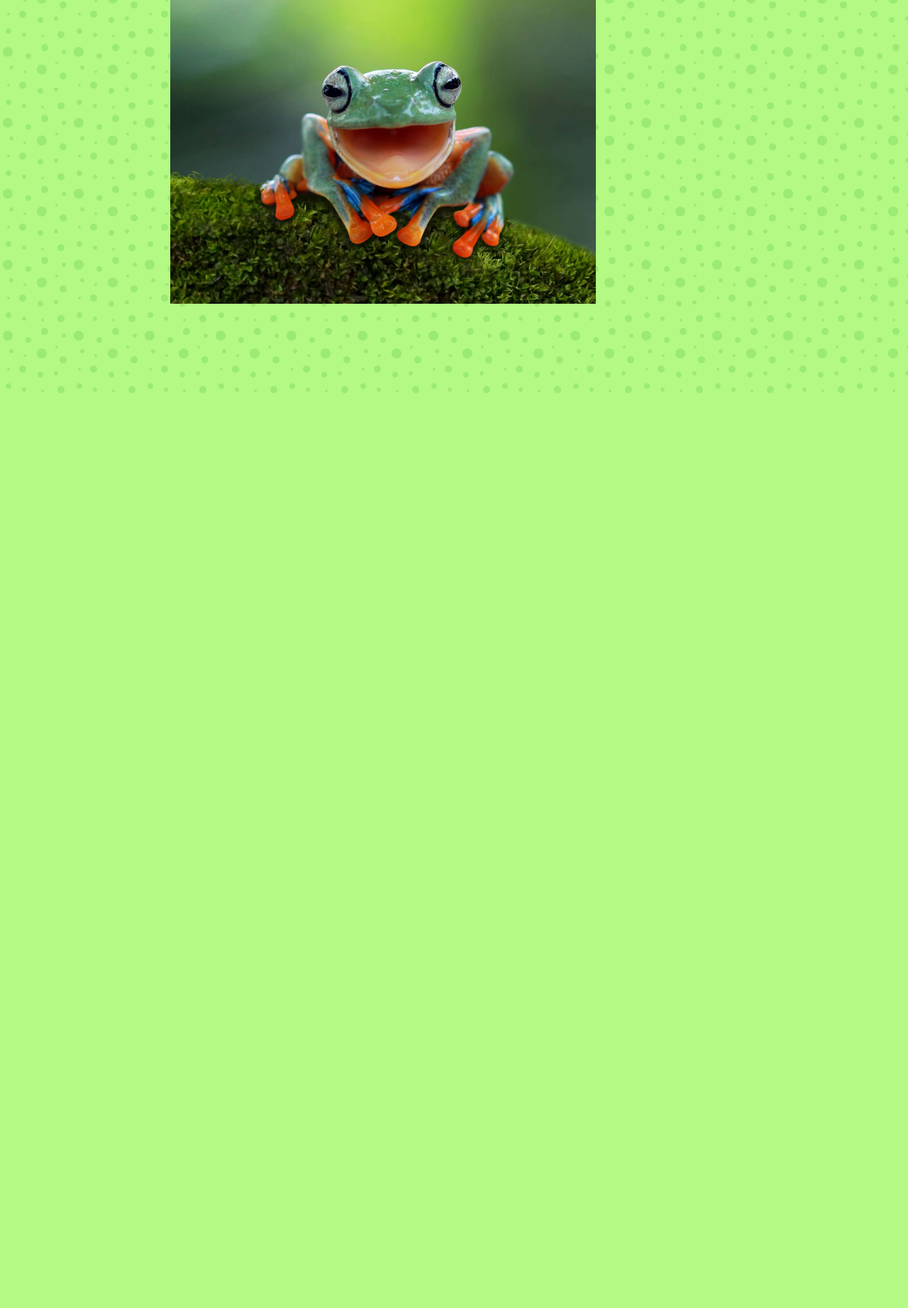
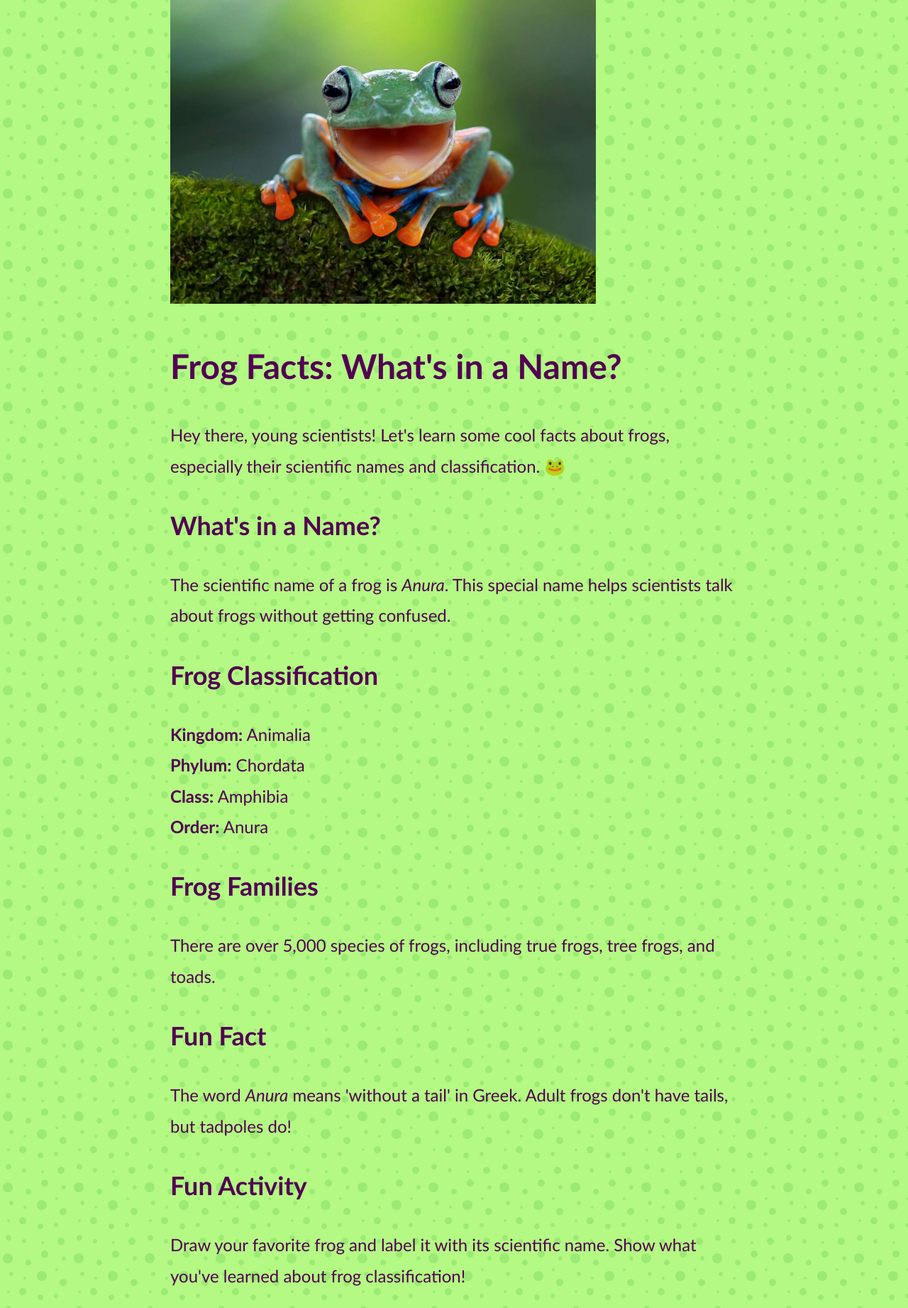
Before and after one commit to bwas-bellin/frog-project, a PHP site: page / in a window 1280 px wide. Shown: the part 238-2081 px from the top of the page at 71% size. Before the commit the page ends 792 px from the top, so only its background shows below. Run offline with PHP 8.4, Linux system fonts and the light colour scheme.

Commit message:
add scientific classification to homepage

```diff
--- a/index.php
+++ b/index.php
@@ -2,5 +2,27 @@
 <div class="content">
     <h1>Frogs!</h1>
     <img src="img/frog.jpg" style="width: 600px; margin: 0 auto" />
+    <h1>Frog Facts: What's in a Name?</h1>
+    <p>Hey there, young scientists! Let's learn some cool facts about frogs, especially their scientific names and classification. 🐸</p>
+
+    <h2>What's in a Name?</h2>
+    <p>The scientific name of a frog is <em>Anura</em>. This special name helps scientists talk about frogs without getting confused.</p>
+
+    <h2>Frog Classification</h2>
+    <ul>
+        <li><strong>Kingdom:</strong> Animalia</li>
+        <li><strong>Phylum:</strong> Chordata</li>
+        <li><strong>Class:</strong> Amphibia</li>
+        <li><strong>Order:</strong> Anura</li>
+    </ul>
+
+    <h2>Frog Families</h2>
+    <p>There are over 5,000 species of frogs, including true frogs, tree frogs, and toads.</p>
+
+    <h2>Fun Fact</h2>
+    <p>The word <em>Anura</em> means 'without a tail' in Greek. Adult frogs don't have tails, but tadpoles do!</p>
+
+    <h2>Fun Activity</h2>
+    <p>Draw your favorite frog and label it with its scientific name. Show what you've learned about frog classification!</p>
 </div>
 <?php include 'includes/foot.php'; ?>
```
